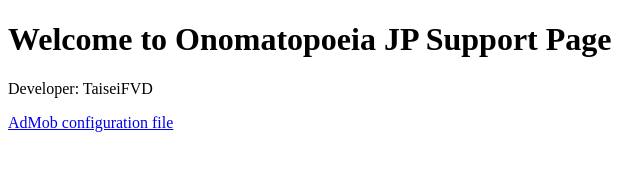
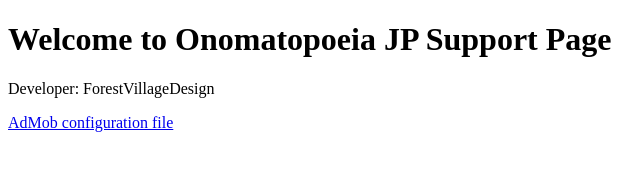
Before and after one commit to TaiseiFVD/TaiseiFVD.github.io, a plain HTML site: page index.html in a window 1280 px wide. Shown: the full height of the page, 0-640 px from the left. Drawn offline with Linux system fonts and the light colour scheme.

Commit message:
Update index.html

```diff
--- a/index.html
+++ b/index.html
@@ -1,11 +1,11 @@
 <!DOCTYPE html>
 <html>
 <head>
-    <title>TaiseiFVD App Support</title>
+    <title>ForestVillageDesign App Support</title>
 </head>
 <body>
     <h1>Welcome to Onomatopoeia JP Support Page</h1>
-    <p>Developer: TaiseiFVD</p>
+    <p>Developer: ForestVillageDesign</p>
     <p><a href="app-ads.txt">AdMob configuration file</a></p>
 </body>
 </html>
```
